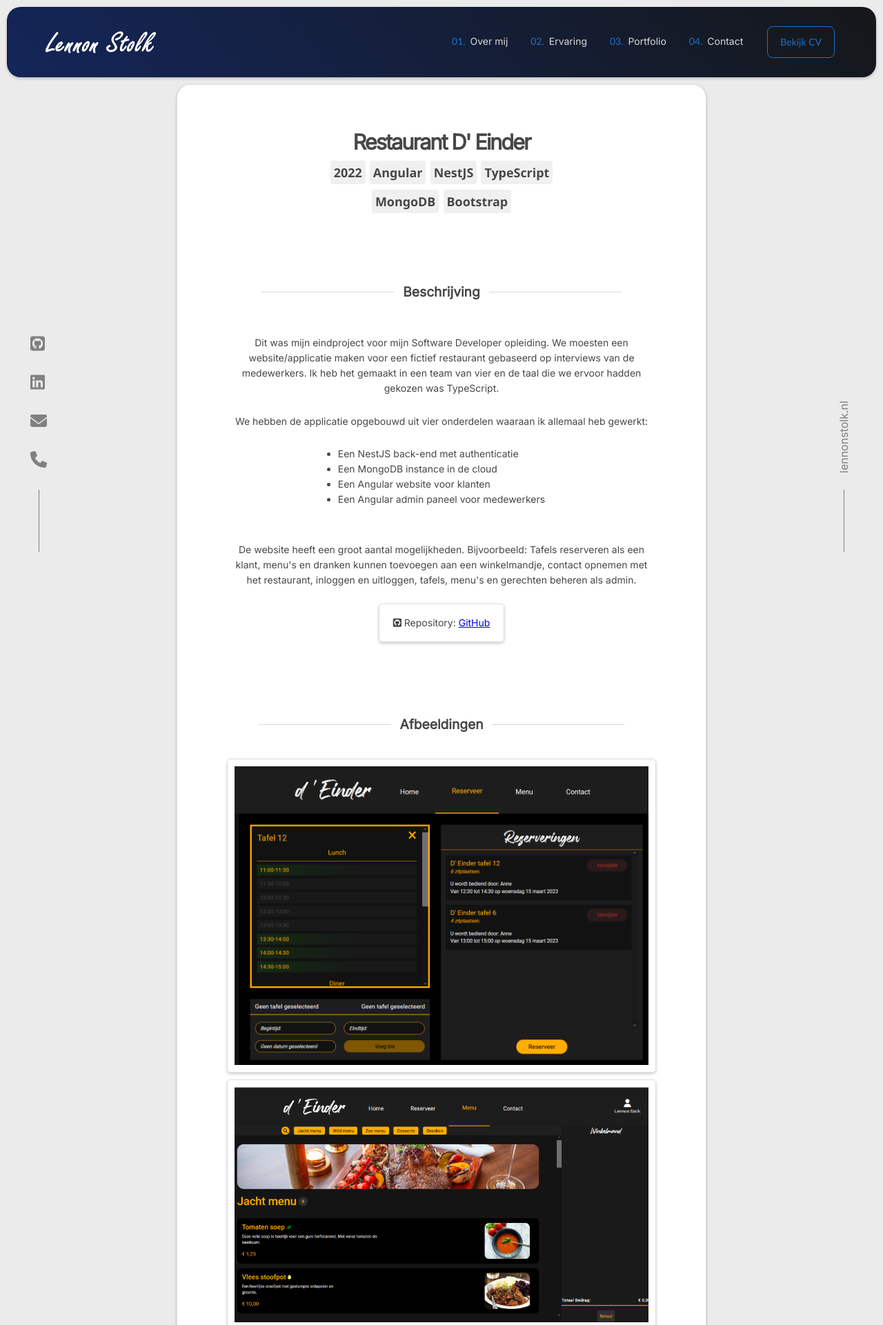
After one commit to LennonStolk/website, a PHP site: page /projects/deinder.html in a window 1280 px wide. The commit adds this page. Shown: the top 1921 px of the page at 69% size. Run offline with PHP 8.4, Linux system fonts and the light colour scheme; some libraries are stand-ins or nearby versions; some web fonts are replaced.

Commit message:
Project pagina voor D'Einder gemaakt

```diff
--- a/css/style.css
+++ b/css/style.css
@@ -464,6 +464,15 @@ body {
   text-align: center;
 }
 
+.project-description-list {
+  line-height: clamp(22px, 1.6vw, 32px);
+  margin: clamp(10px, 1vw, 20px) 0;
+  font-size: clamp(14px, 1vw, 20px);
+  max-width: 1000px;
+  color: var(--main-text);
+  list-style-type: disc;
+}
+
 .project-images-section {
   width: 100%;
   margin: 100px auto 0 auto;
--- a/index.html
+++ b/index.html
@@ -211,7 +211,7 @@
                     </li>
                 </a>
 
-                <a href="projects/" class="portfolio-link">
+                <a href="projects/deinder.html" class="portfolio-link">
                     <li class="portfolio-block">
                         <img src="img/projects/deinder.png" alt="Plaatje van project d' Einder" class="portfolio-image">
                         <h5 class="portfolio-title">Restaurant D'einder</h5>
--- /dev/null
+++ b/projects/deinder.html
@@ -0,0 +1,159 @@
+<!DOCTYPE html>
+<html lang="en">
+
+<head>
+    <meta charset="UTF-8">
+    <meta http-equiv="X-UA-Compatible" content="IE=edge">
+    <meta name="viewport" content="width=device-width, initial-scale=1.0">
+    <title>Lennon Stolk's Portfolio Website</title>
+    <link rel="stylesheet" href="../css/reset.css">
+    <link rel="stylesheet" href="../css/style.css">
+    <link rel="icon" type="image/x-icon" href="img/favicon.png">
+</head>
+
+<body>
+
+    <!-- JavaScript -->
+    <script src="https://kit.fontawesome.com/1f716bedd7.js" crossorigin="anonymous"></script>
+    <script src="../js/main.js" defer></script>
+
+    <!-- Navigation bar -->
+    <nav class="nav" id="nav">
+        <a href="../index.html">
+            <img src="../img/logo.png" alt="Website logo" class="logo" id="logo">
+        </a>
+        <ul class="shortcuts-list" id="shortcuts-list">
+            <a href="../index.html#about-me">
+                <li class="shortcut"><span class="highlight">01.</span> Over mij</li>
+            </a>
+            <a href="../index.html#experience">
+                <li class="shortcut"><span class="highlight">02.</span> Ervaring</li>
+            </a>
+            <a href="../index.html#portfolio">
+                <li class="shortcut"><span class="highlight">03.</span> Portfolio</li>
+            </a>
+            <a href="../index.html#contact">
+                <li class="shortcut"><span class="highlight">04.</span> Contact</li>
+            </a>
+            <a href="../cvs/LennonStolk.pdf">
+                <li class="shortcut"><span class="highlight">Bekijk CV</span></li>
+            </a>
+        </ul>
+    </nav>
+
+    <!-- Social media section -->
+    <aside class="socials-section" id="socials-section">
+        <ul class="socials-list" id="socials-list">
+            <li class="socials-item" id="socials-item">
+                <a href="https://www.github.com/LennonStolk">
+                    <i class="fa-brands fa-square-github"></i>
+                </a>
+            </li>
+            <li class="socials-item">
+                <a href="https://www.linkedin.com/in/lennonstolk/">
+                    <i class="fa-brands fa-linkedin"></i>
+                </a>
+            </li>
+            <li class="socials-item">
+                <a href="mailto: lennon27@live">
+                    <i class="fa-solid fa-envelope"></i>
+                </a>
+            </li>
+            <li class="socials-item">
+                <a href="tel:+310648534235">
+                    <i class="fa-solid fa-phone"></i>
+                </a>
+            </li>
+            <li class="section-line"></li>
+        </ul>
+    </aside>
+
+    <!-- Main content -->
+    <main class="main" id="main">
+
+        <!-- Project title -->
+        <section class="project-title-section">
+            <h1 class="project-title">Restaurant D' Einder</h1>
+            <div class="project-labels">
+                <span class="project-label">2022</span>
+                <span class="project-label">Angular</span>
+                <span class="project-label">NestJS</span>
+                <span class="project-label">TypeScript</span>
+            </div>
+            <div class="project-labels">
+                <span class="project-label">MongoDB</span>
+                <span class="project-label">Bootstrap</span>
+            </div>
+        </section>
+
+        <!-- Description -->
+        <section class="project-description-section">
+            <div class="section-title" style="justify-content: center;  max-width: 600px;">
+                <div class="section-title-line"></div>
+                <h3 class="section-title-text" style="margin-left: clamp(10px, 1vw, 20px);">Beschrijving</h3>
+                <div class="section-title-line"></div>
+            </div>
+
+            <p class="project-description">
+                Dit was mijn eindproject voor mijn Software Developer opleiding. We moesten een website/applicatie maken
+                voor een fictief restaurant gebaseerd op interviews van de medewerkers. Ik heb het gemaakt in een team
+                van vier en de taal die we ervoor hadden gekozen was TypeScript.
+            </p>
+
+            <p class="project-description">
+                We hebben de applicatie opgebouwd uit vier onderdelen waaraan ik allemaal heb gewerkt:
+            <ul class="project-description-list">
+                <li>Een NestJS back-end met authenticatie</li>
+                <li>Een MongoDB instance in de cloud</li>
+                <li>Een Angular website voor klanten</li>
+                <li>Een Angular admin paneel voor medewerkers</li>
+            </ul>
+            </p>
+
+            <p class="project-description">
+                De website heeft een groot aantal mogelijkheden. Bijvoorbeeld: Tafels reserveren als een klant, menu's
+                en dranken kunnen toevoegen aan een winkelmandje, contact opnemen met het restaurant, inloggen en
+                uitloggen, tafels, menu's en gerechten beheren als admin.
+            </p>
+
+            <ul class="project-buttons">
+                <li class="contact-link">
+                    <i class="fa-brands fa-square-github"></i>
+                    Repository: <a href="https://github.com/horizoncollege/portfolio-d-einder-team-3-1">GitHub</a><br>
+                </li>
+            </ul>
+
+        </section>
+
+        <!-- Project images -->
+        <section class="project-images-section">
+            <div class="section-title" style="justify-content: center; max-width: 600px;">
+                <div class="section-title-line"></div>
+                <h3 class="section-title-text" style="margin-left: clamp(10px, 1vw, 20px);">Afbeeldingen</h3>
+                <div class="section-title-line"></div>
+            </div>
+            <img src="../img/projects/deinder1.png" alt="Plaatje van reservering paneel in project D' Einder"
+                class="project-image">
+            <img src="../img/projects/deinder2.png" alt="Plaatje van menu pagina in project D' Einder"
+                class="project-image">
+            <img src="../img/projects/deinder3.png" alt="Plaatje van contact pagina in project D' Einder"
+                class="project-image">
+            <img src="../img/projects/deinder4.png" alt="Plaatje van admin paneel project D' Einder"
+                class="project-image">
+        </section>
+
+    </main>
+
+    <!-- Right-hand filler section -->
+    <aside class="right-section" id="right-section">
+        <ul class="right-section-list" id="right-section-list">
+            <li class="right-section-title">
+                lennonstolk.nl
+            </li>
+            <li class="section-line"></li>
+        </ul>
+    </aside>
+
+</body>
+
+</html>
```
Also changed, not shown: img/projects/deinder1.png (added), img/projects/deinder2.png (added), img/projects/deinder3.png (added), img/projects/deinder4.png (added).
